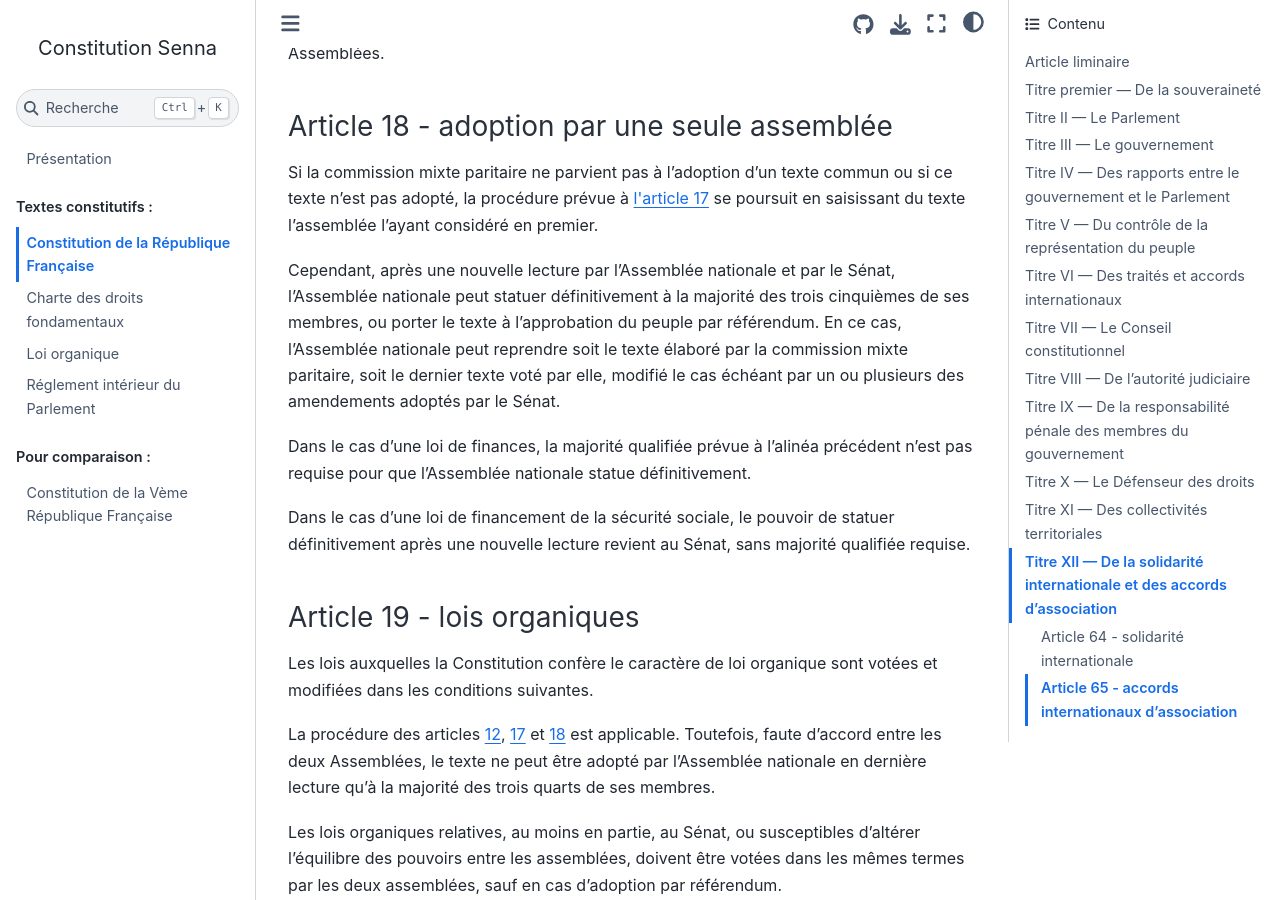
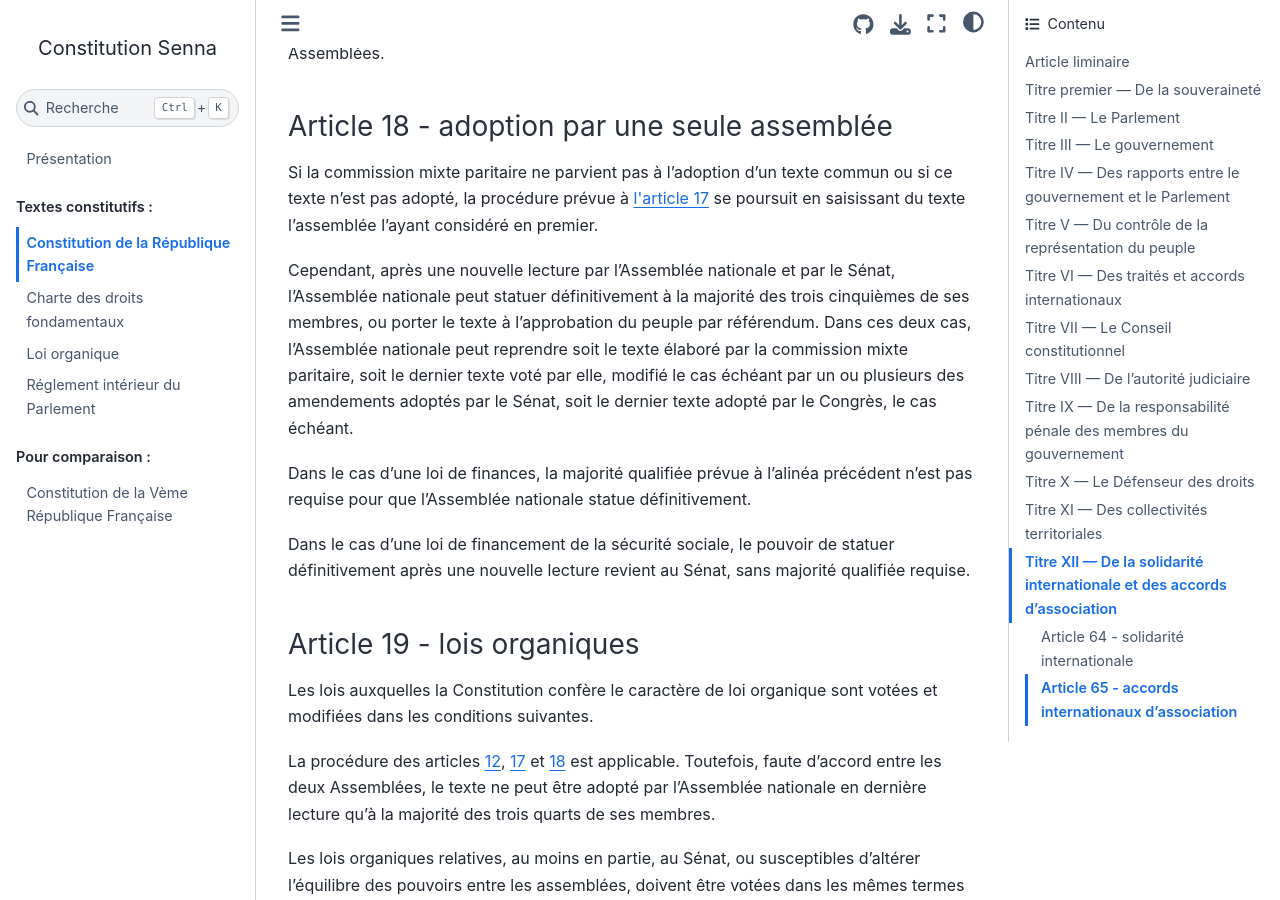
Before and after one commit to Gouvernathor/senna, a Sphinx documentation site: the page built from source/constitution.rst, in a window 1280 px wide and 900 px high, scrolled down 5461 px. Built offline with Sphinx 7.4.7 and the Sphinx Book theme 1.1.4, drawn with Linux system fonts in a browser that asks for light colours.

Commit message:
Ajout du texte du Congrès dans l'adoption par une assemblée

```diff
--- a/source/constitution.rst
+++ b/source/constitution.rst
@@ -156,7 +156,7 @@
 
 Si la commission mixte paritaire ne parvient pas à l'adoption d'un texte commun ou si ce texte n'est pas adopté, la procédure prévue à :artref:`navette parlementaire et CMP` se poursuit en saisissant du texte l'assemblée l'ayant considéré en premier.
 
-Cependant, après une nouvelle lecture par l'Assemblée nationale et par le Sénat, l'Assemblée nationale peut statuer définitivement à la majorité des trois cinquièmes de ses membres, ou porter le texte à l'approbation du peuple par référendum. En ce cas, l'Assemblée nationale peut reprendre soit le texte élaboré par la commission mixte paritaire, soit le dernier texte voté par elle, modifié le cas échéant par un ou plusieurs des amendements adoptés par le Sénat.
+Cependant, après une nouvelle lecture par l'Assemblée nationale et par le Sénat, l'Assemblée nationale peut statuer définitivement à la majorité des trois cinquièmes de ses membres, ou porter le texte à l'approbation du peuple par référendum. Dans ces deux cas, l'Assemblée nationale peut reprendre soit le texte élaboré par la commission mixte paritaire, soit le dernier texte voté par elle, modifié le cas échéant par un ou plusieurs des amendements adoptés par le Sénat, soit le dernier texte adopté par le Congrès, le cas échéant.
 
 Dans le cas d'une loi de finances, la majorité qualifiée prévue à l'alinéa précédent n'est pas requise pour que l'Assemblée nationale statue définitivement.
 
```
